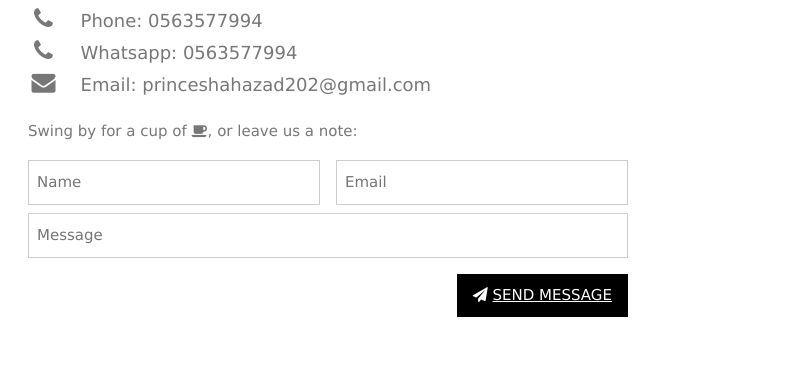
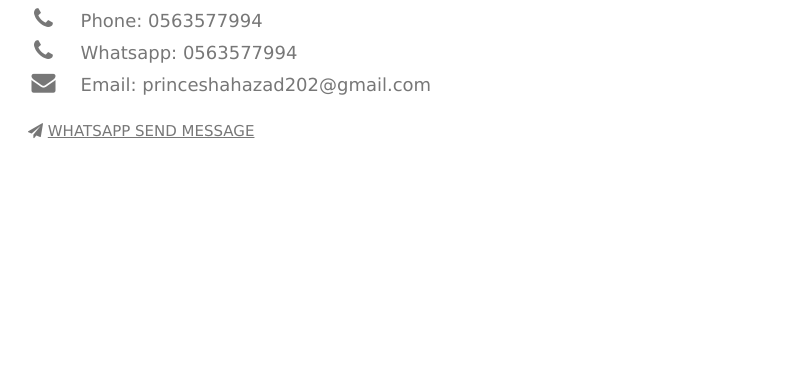
Before and after one commit to abdulladotcom/civilmarriage, a plain HTML site: page index.html in a window 1280 px wide. Shown: the part 4415-4782 px from the top of the page, 470-1280 px from the left. Drawn offline with nearby package versions, Linux system fonts and the light colour scheme; some packages are replaced by stand-ins of ours.

Commit message:
Add files via upload

```diff
--- a/index.html
+++ b/index.html
@@ -192,18 +192,8 @@ venues_merseyside.html<!DOCTYPE html>
               <i class="fa fa-phone fa-fw w3-hover-text-black w3-xlarge w3-margin-right"></i> Whatsapp: 0563577994<br>
               <i class="fa fa-envelope fa-fw w3-hover-text-black w3-xlarge w3-margin-right"></i> Email: princeshahazad202@gmail.com<br>
             </div>
-            <p>Swing by for a cup of <i class="fa fa-coffee"></i>, or leave us a note:</p>
-              <div class="w3-row-padding" style="margin:0 -16px 8px -16px">
-                <div class="w3-half">
-                  <input class="w3-input w3-border" type="text" placeholder="Name" required name="Name">
-                </div>
-                <div class="w3-half">
-                  <input class="w3-input w3-border" type="text" placeholder="Email" required name="Email">
-                </div>
-              </div>
-              <input class="w3-input w3-border" type="text" placeholder="Message" required name="Message">
-              <button class="w3-button w3-black w3-right w3-section" type="submit">
-                <i class="fa fa-paper-plane"></i> <a href="https://wa.me/971563577994?text=Hi Mr.Shahazad, I am interested to contact for Civil Marriage Event">SEND MESSAGE</a>
+
+                <i class="fa fa-paper-plane"></i> <a href="https://wa.me/971563577994?text=Hi Mr.Shahazad, I am interested to contact for Civil Marriage Event">WHATSAPP SEND MESSAGE</a>
               </button>
             </form>
           </div>
```
